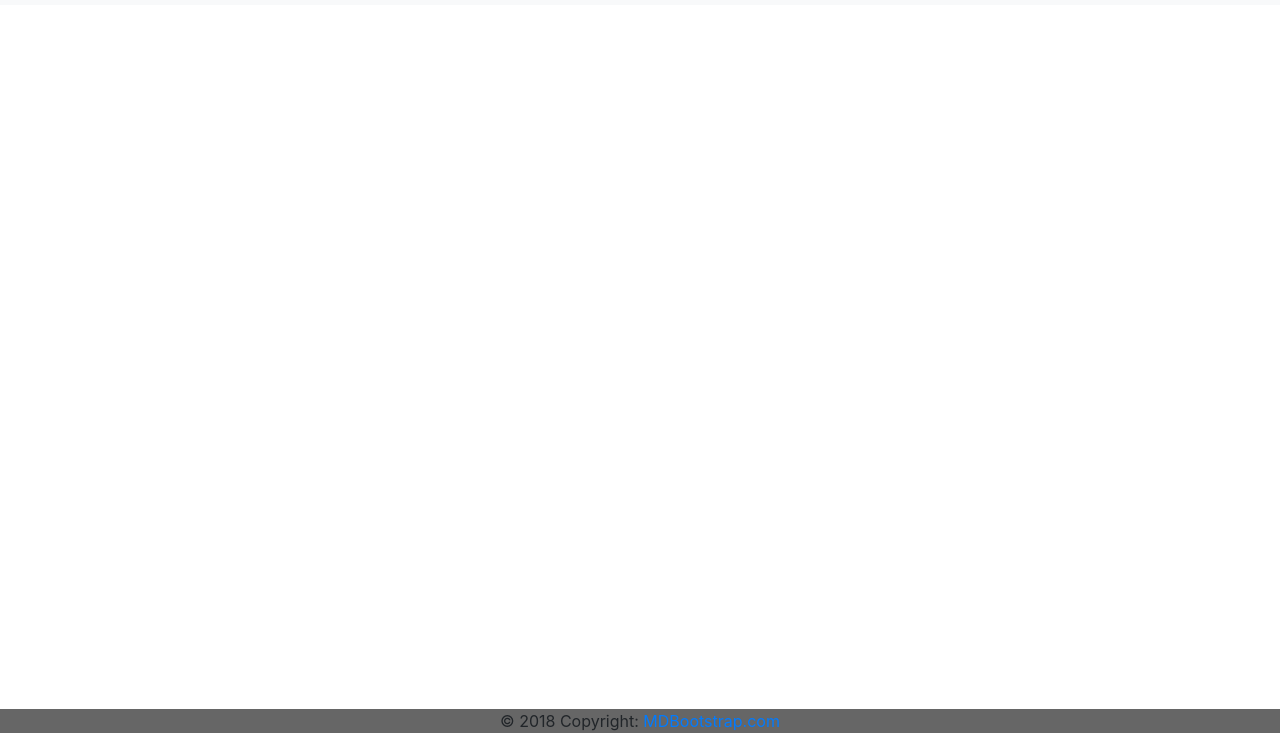
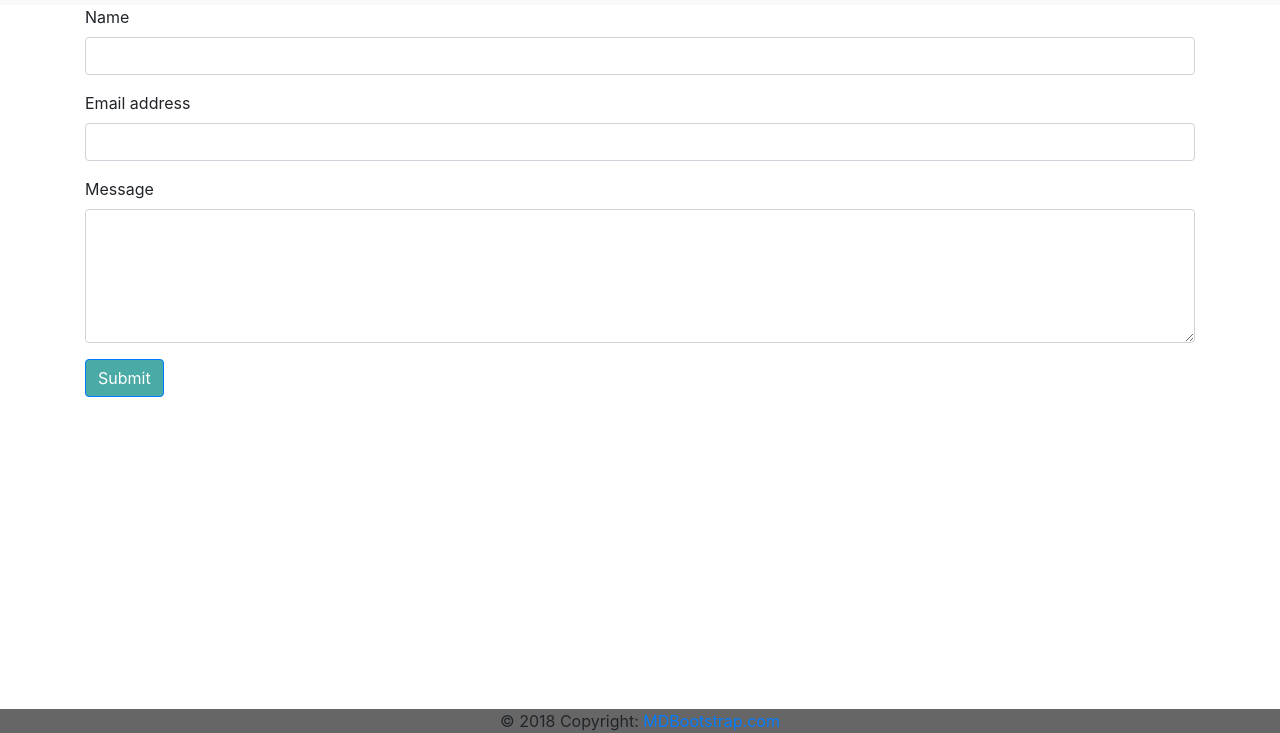
Before and after one commit to nicholettesams/Bootstrap-Portfolio, a plain HTML site: page contact.html in a window 1280 px wide. Shown: the part 67-800 px from the top of the page. Drawn offline with nearby package versions, Linux system fonts and the light colour scheme.

Commit message:
Contact Form

```diff
--- a/assets/css/style.css
+++ b/assets/css/style.css
@@ -22,7 +22,8 @@
 }
 
 
-.card-body{
+.card-body,
+.btn{
     background-color:#4aaaa5;
     color: white;
 }
--- a/contact.html
+++ b/contact.html
@@ -40,9 +40,21 @@
         </nav>
 
     <div class="container">
-
-
-
+        <form action="mailto:nicholettesams@msn.com" method="GET">
+                <div class="form-group">
+                    <label for="Name">Name</label>
+                    <input type="Name" class="form-control" id="Name" name="Subject" required>
+                </div>
+                <div class="form-group">
+                    <label for="Email">Email address</label>
+                    <input type="email" class="form-control" id="Email" name="CC" required>
+                </div>
+                <div class="form-group">
+                    <label for="Body">Message</label>
+                    <textarea class="form-control" id="Body" rows="5" name="Body" required></textarea>
+                </div>
+                <button type="submit" class="btn btn-primary">Submit</button>
+                </form>
     </div>
 
     <!-- Copyright -->
```
